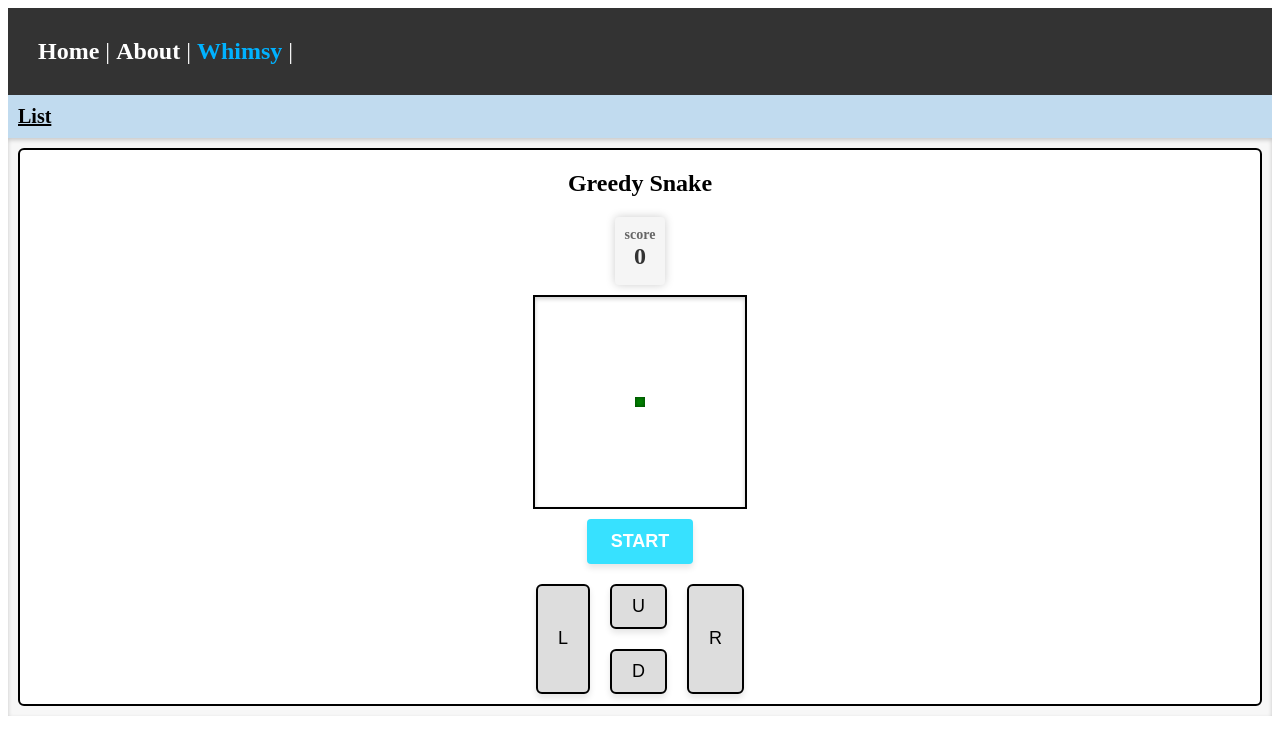
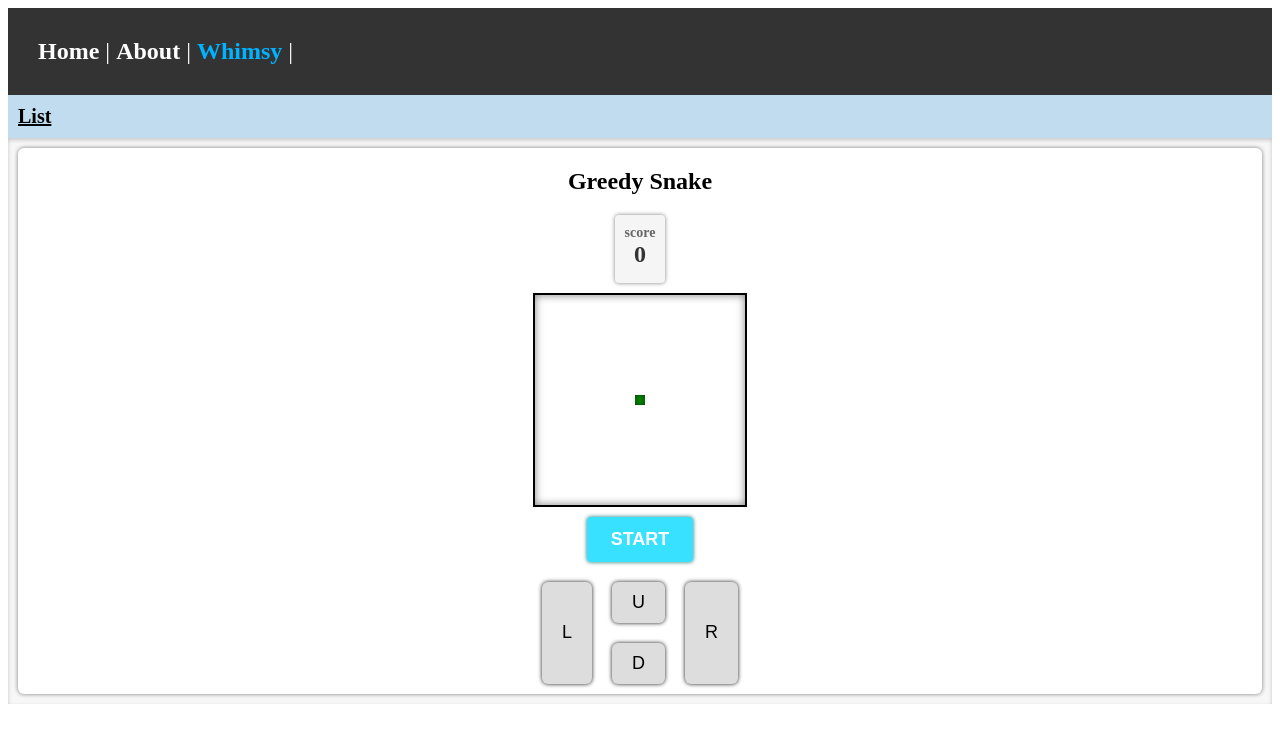
Before and after one commit to CoderSHYJ/CoderSHYJ.github.io, a Vue app: page /#/whimsy/GreedySnake in a window 1280 px wide. Shown: the top 754 px of the page. Built offline with nearby package versions, Linux system fonts and the light colour scheme.

Commit message:
fix(whimsy): fix snake css

```diff
--- a/src/views/whimsy/GreedySnake.vue
+++ b/src/views/whimsy/GreedySnake.vue
@@ -156,7 +156,7 @@ export default {
   border: 2px solid #000;
   position: relative;
   margin: 0 auto;
-  box-shadow: inset 0 2px 4px rgba(0, 0, 0, 0.2);
+  box-shadow: inset 0 0 8px rgba(0, 0, 0, 0.5);
   background-color: #ffffff;
 }
 
@@ -181,8 +181,8 @@ export default {
   flex-direction: column;
   align-items: center;
   justify-content: center;
-  border: 2px solid #000;
   background-color: rgb(255, 255, 255);
+  box-shadow: 0 0 4px rgba(0, 0, 0, 0.5);
   border-radius: 6px;
 }
 
@@ -203,17 +203,20 @@ button {
   padding: 10px 20px;
   font-size: 18px;
   background-color: #ddd;
-  border: 2px solid #000;
   cursor: pointer;
-  box-shadow: 0 4px 6px rgba(0, 0, 0, 0.1);
+  box-shadow: 0 0 4px rgba(0, 0, 0, 0.9);
   border-radius: 6px;
+  border: 0 solid #000;
 }
 
 button:hover {
   background-color: #ccc;
-  box-shadow: 0 4px 6px rgba(0, 0, 0, 0.1);
+  box-shadow: 0 0 6px rgba(0, 0, 0, 0.9);
 }
-
+button:active {
+  background-color: #aaa;
+  box-shadow: inset 0 0 6px rgba(0, 0, 0, 0.5);
+}
 .start-button {
   display: inline-block;
   padding: 12px 24px;
@@ -227,19 +230,19 @@ button:hover {
   border-radius: 4px;
   cursor: pointer;
   transition: background-color 0.3s ease;
-  box-shadow: 0 4px 6px rgba(0, 0, 0, 0.1);
+  box-shadow: 0 0 4px rgba(5, 100, 100, 0.9);
 }
 
 /* 鼠标悬停状态 */
 .start-button:hover {
   background-color: #0cb6ff;
-  box-shadow: 0 4px 6px rgba(0, 0, 0, 0.1);
+  box-shadow: 0 0 4px rgba(2, 20, 20, 0.9);
 }
 
 /* 按下状态 */
 .start-button:active {
   background-color: #0d9aff;
-  box-shadow: 0 4px 6px rgba(0, 0, 0, 0.1);
+  box-shadow: inset 0 0 6px rgba(0, 0, 0, 0.5);
 }
 
 /* 禁用状态 */
@@ -257,7 +260,7 @@ button:hover {
   text-align: center;
   color: #333;
   margin-bottom: 10px;
-  box-shadow: 0 0 10px rgba(0, 0, 0, 0.2);
+  box-shadow: 0 0 4px rgba(0, 0, 0, 0.5);
 }
 
 /* 成绩样式 */
```
